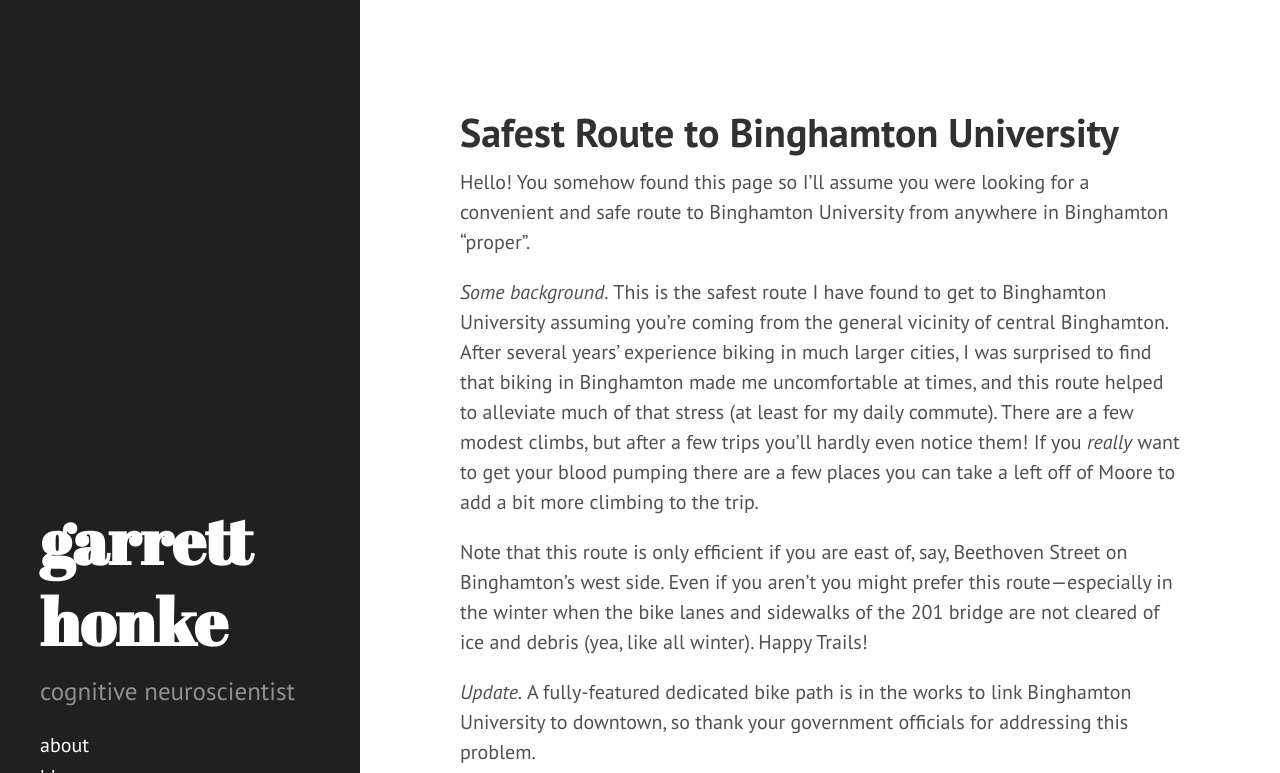
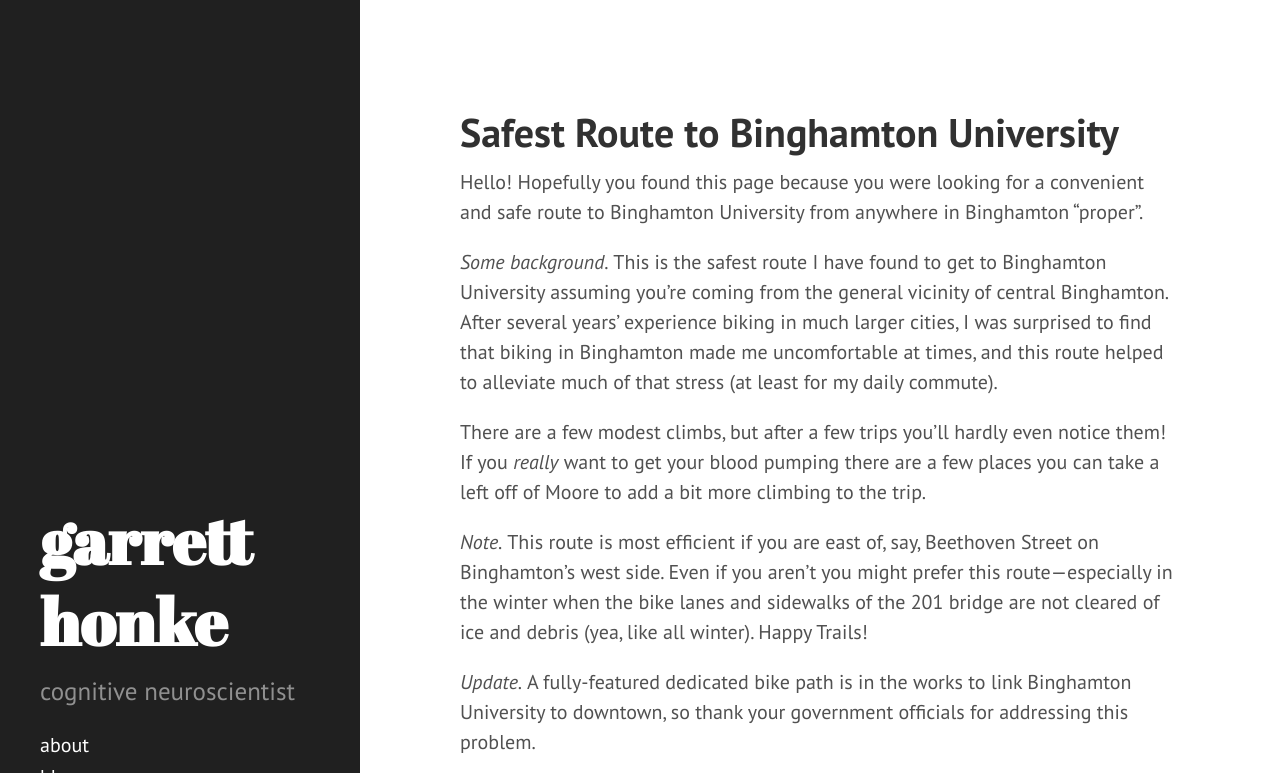
Before and after one commit to stoicml/ghonk.github.io, a Jekyll site: the page built from _posts/2012-8-29-safest-route-to-bing.md, in a window 1280 px wide and 900 px high, cut to the strip 0-773 px from the top of the window. Built offline with Jekyll 4.4.1, drawn with Linux system fonts in a browser that asks for light colours; nearby versions of some CDN libraries; Markdown is read by kramdown in place of the engine named in the settings.

Commit message:
bike route

```diff
--- a/_posts/2012-8-29-safest-route-to-bing.md
+++ b/_posts/2012-8-29-safest-route-to-bing.md
@@ -7,11 +7,13 @@
 layout: post
 ---
 
-Hello! You somehow found this page so I'll assume you were looking for a convenient and safe route to Binghamton University from anywhere in Binghamton "proper".
+Hello! Hopefully you found this page because you were looking for a convenient and safe route to Binghamton University from anywhere in Binghamton "proper".
 
-*Some background.* This is the safest route I have found to get to Binghamton University assuming you're coming from the general vicinity of central Binghamton. After several years' experience biking in much larger cities, I was surprised to find that biking in Binghamton made me uncomfortable at times, and this route helped to alleviate much of that stress (at least for my daily commute). There are a few modest climbs, but after a few trips you'll hardly even notice them! If you *really* want to get your blood pumping there are a few places you can take a left off of Moore to add a bit more climbing to the trip.
+*Some background.* This is the safest route I have found to get to Binghamton University assuming you're coming from the general vicinity of central Binghamton. After several years' experience biking in much larger cities, I was surprised to find that biking in Binghamton made me uncomfortable at times, and this route helped to alleviate much of that stress (at least for my daily commute).
 
-Note that this route is only efficient if you are east of, say, Beethoven Street on Binghamton's west side. Even if you aren't you might prefer this route---especially in the winter when the bike lanes and sidewalks of the 201 bridge are not cleared of ice and debris (yea, like all winter). Happy Trails!
+There are a few modest climbs, but after a few trips you'll hardly even notice them! If you *really* want to get your blood pumping there are a few places you can take a left off of Moore to add a bit more climbing to the trip.
+
+*Note.* This route is most efficient if you are east of, say, Beethoven Street on Binghamton's west side. Even if you aren't you might prefer this route---especially in the winter when the bike lanes and sidewalks of the 201 bridge are not cleared of ice and debris (yea, like all winter). Happy Trails!
 
 *Update.* A fully-featured dedicated bike path [is in the works](http://www.pressconnects.com/story/news/local/2016/04/29/trail-blazing-16m-pedestrian-route-would-link-bu-downtown/82344124/) to link Binghamton University to downtown, so thank your government officials for addressing this problem.
 
```
Also changed, not shown: _rmd/2012-8-29-safest-route-to-bing.Rmd (+5 -3 lines).
